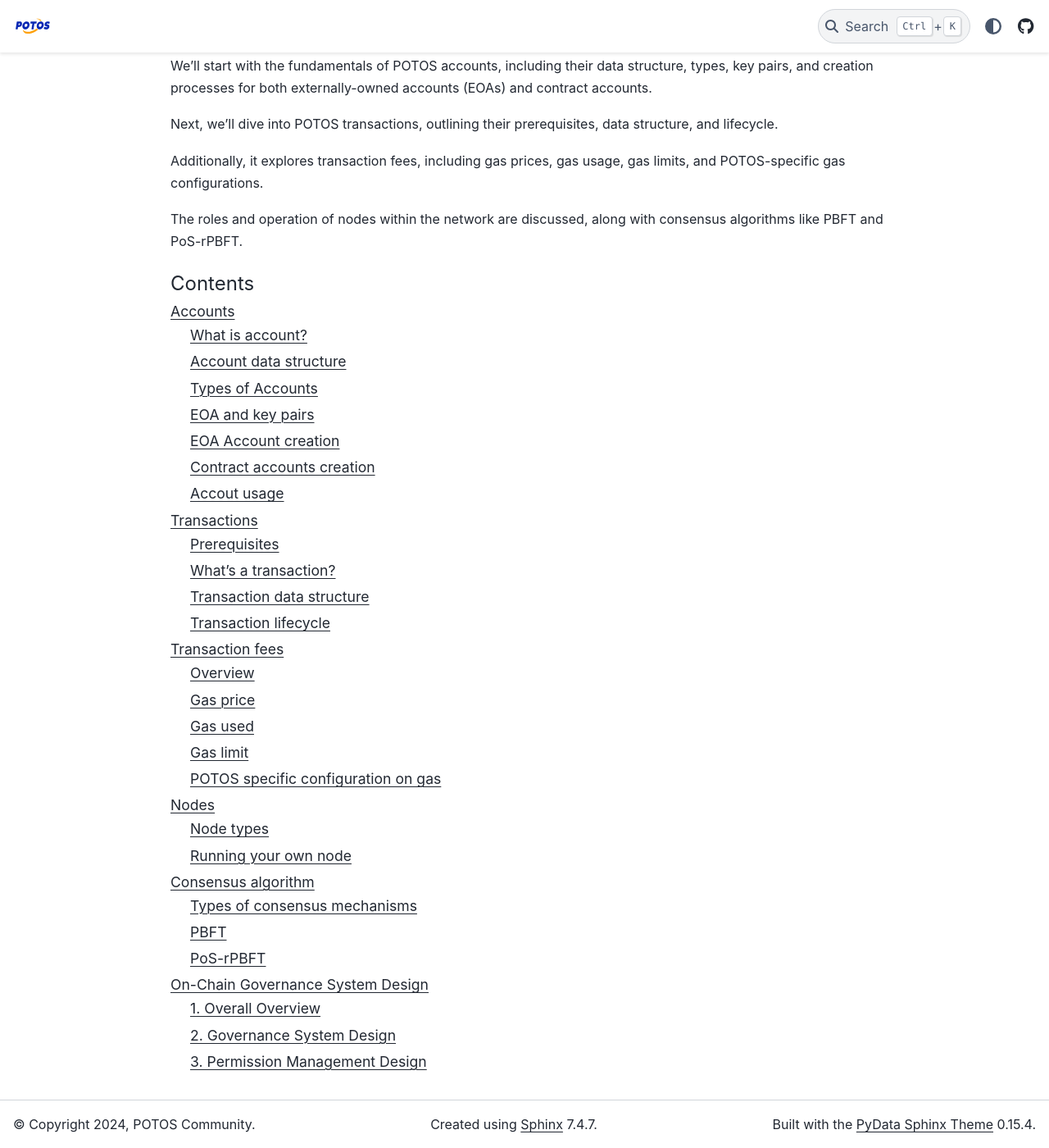
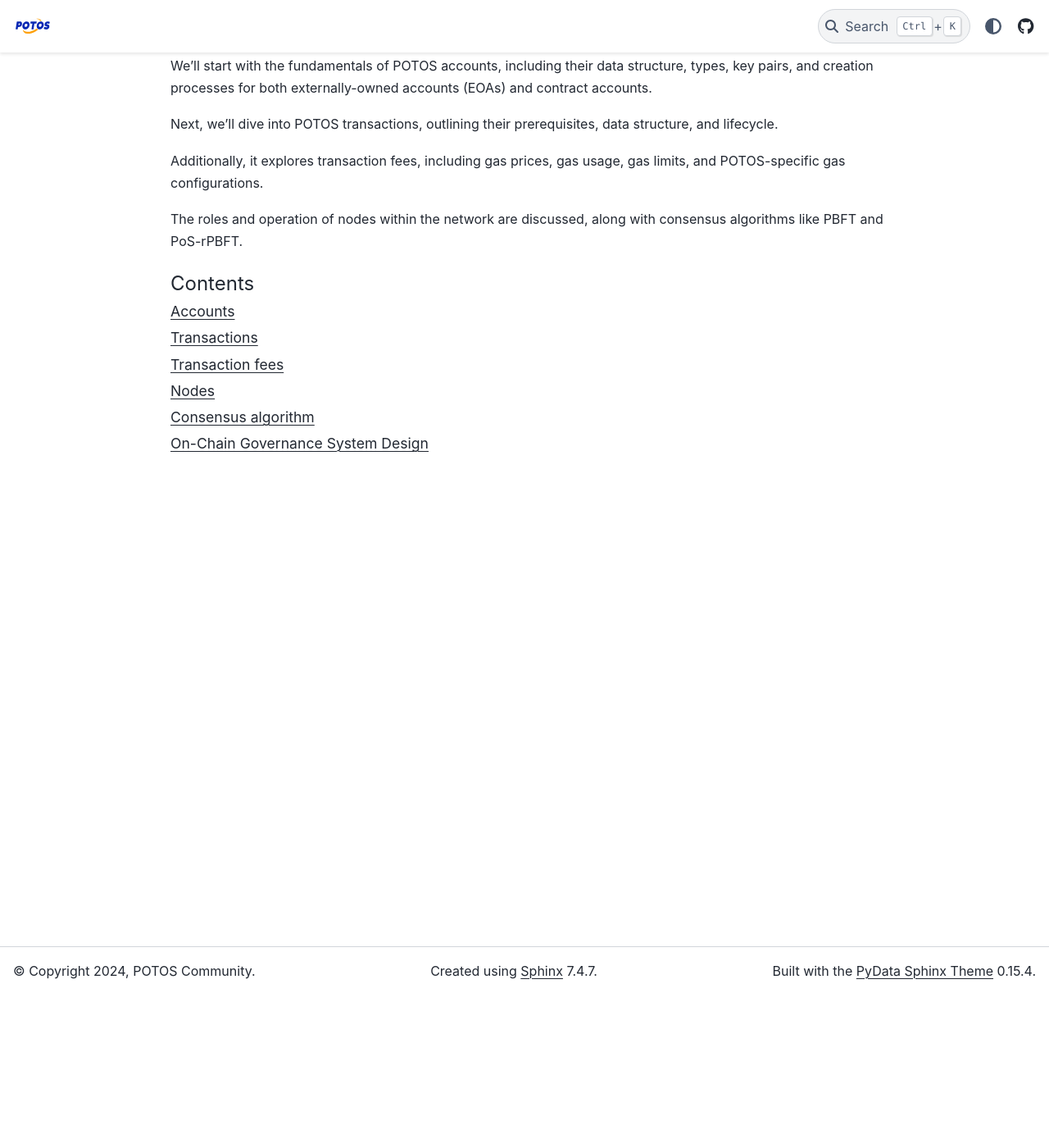
Before and after one commit to potoshk/potos-docs, a Sphinx documentation site: the page built from docs/glossary/index.md, in a window 1280 px wide and 1400 px high, scrolled down 187 px. Shown: the whole window at 82% size. Built offline with Sphinx 7.4.7 and the PyData theme 0.15.4, drawn with Linux system fonts in a browser that asks for light colours.

Commit message:
update md

````diff
--- a/docs/conf.py
+++ b/docs/conf.py
@@ -152,7 +152,7 @@
         "image_dark": "_static/logo-dark.svg",
     },
     "use_edit_page_button": True,
-    "show_toc_level": 2,
+    "show_toc_level": 1,
     "navbar_align": "left",
     "show_nav_level": 0,
     "navigation_depth": 0,
@@ -173,6 +173,8 @@
     },
     "announcement": False,
     "announcement_style": "display: none !important;",
+    "use_source_button": True,
+    "show_source": True,
 }
 
 html_context = {
--- a/docs/glossary/index.md
+++ b/docs/glossary/index.md
@@ -18,7 +18,7 @@
 The roles and operation of nodes within the network are discussed, along with consensus algorithms like PBFT and PoS-rPBFT.
 
 ```{toctree}
-:maxdepth: 2
+:maxdepth: 1
 :caption: Contents
 
 accounts
````
